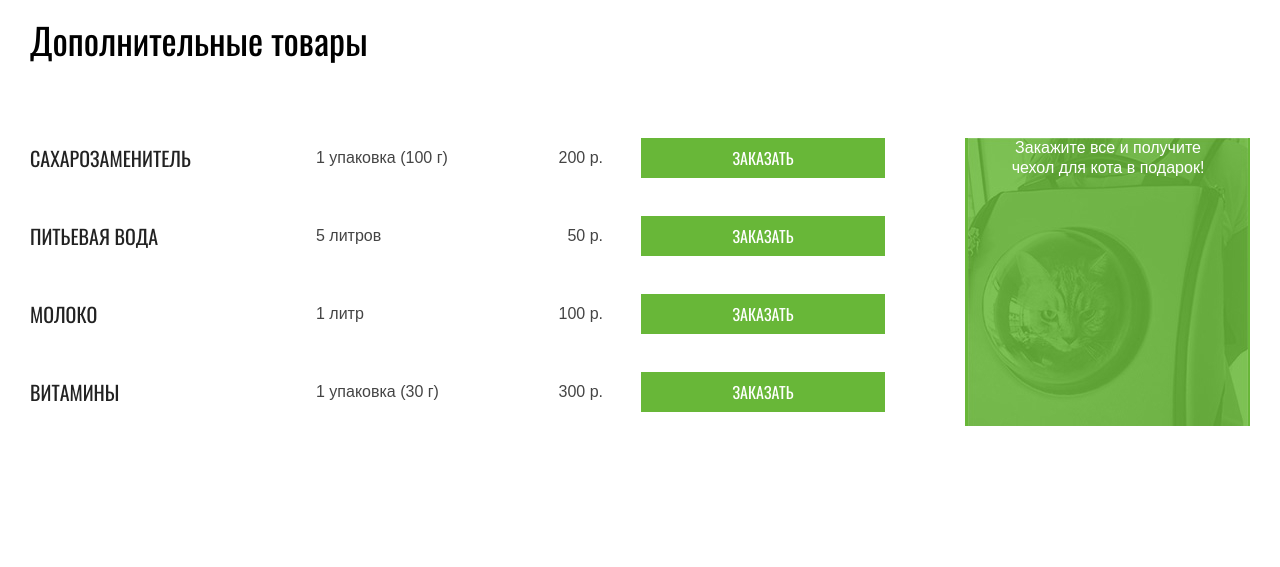
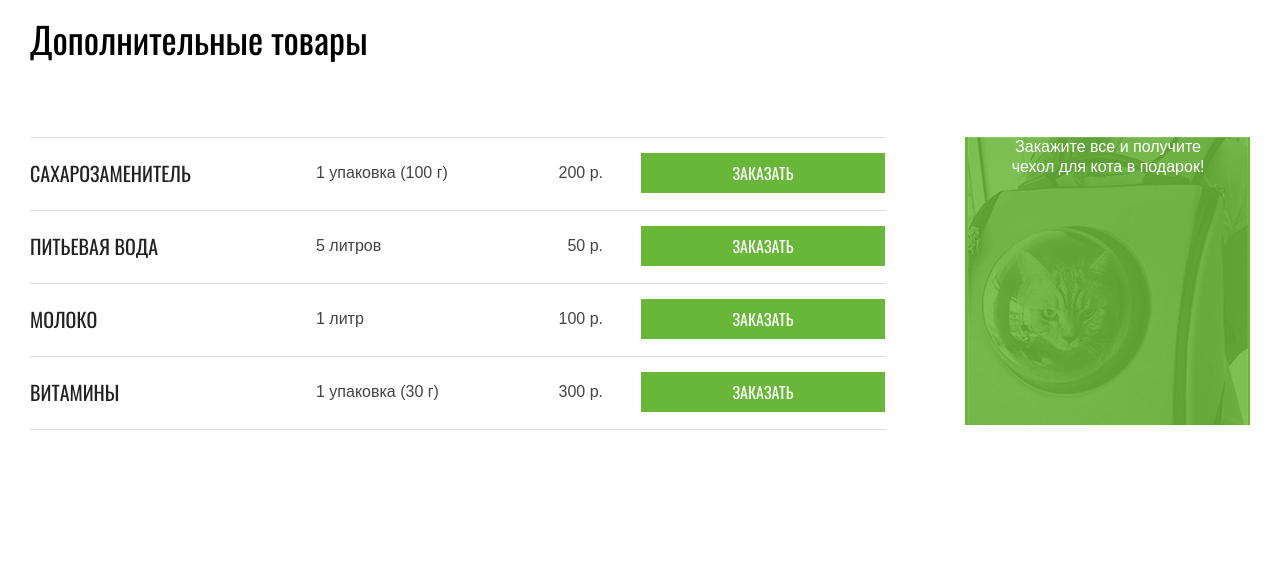
Before and after one commit to lynx-boop/1814839-cat-energy-23, a website: page source/catalog.html in a window 1280 px wide. Shown: the part 1176-1743 px from the top of the page. Drawn offline with nearby package versions, Linux system fonts and the light colour scheme; files that its build step writes are made by us from their sources.

Commit message:
настраивает бордеры у блока доп
Signed-off-by: lynx-boop <shimukurumhi@gmail.com>

```diff
--- a/source/sass/blocks/additional.scss
+++ b/source/sass/blocks/additional.scss
@@ -37,10 +37,18 @@
 }
 
 .additional__item {
-  padding-bottom: 30px;
+  padding-top: 13px;
+  padding-bottom: 19px;
+  border-top: 1px solid $grey-300;
+
+  &:last-child {
+    border-bottom: 1px solid $grey-300;
+  }
 
   @media (min-width: $tablet-width) {
-    padding-bottom: 38px;
+    padding: 26px 38px 28px;
+    border-right: 1px solid $grey-300;
+    border-left: 1px solid $grey-300;
   }
 
   @media (min-width: $desktop-width) {
@@ -48,6 +56,9 @@
     justify-content: space-between;
     align-items: center;
     margin: 0;
+    padding: 15px 0 17px;
+    border-right: none;
+    border-left: none;
   }
 }
 
@@ -57,13 +68,13 @@
   @media (min-width: $tablet-width) {
     display: flex;
     justify-content: space-between;
-    margin-bottom: 35px;
   }
 
   @media (min-width: $desktop-width) {
     margin: 0;
     align-items: center;
     flex-grow: 1;
+    margin-bottom: 0;
   }
 }
 
@@ -99,7 +110,7 @@
   @media (min-width: $tablet-width) {
     font-size: 20px;
     line-height: 20px;
-    margin-bottom: 25px;
+    margin-bottom: 0;
   }
 
   @media (min-width: $desktop-width) {
--- a/source/sass/blocks/card.scss
+++ b/source/sass/blocks/card.scss
@@ -1,9 +1,11 @@
 .card {
   &--show-more {
     display: block;
+    border-bottom: 1px solid $grey-300;
 
     @media (min-width: $tablet-width) {
       display: grid;
+      border: none;
     }
   }
 }
@@ -108,5 +110,3 @@
   background-color: $grey-100;
   color: $grey-900;
 }
-
-// FIXME почему кнопки так себя ведут, как это можно исправить?
--- a/source/sass/blocks/gift.scss
+++ b/source/sass/blocks/gift.scss
@@ -30,5 +30,3 @@
     text-align: center;
   }
 }
-
-// FIXME почему-то не примеянется vertical-align. Как этло исправить?
--- a/source/sass/blocks/page-main.scss
+++ b/source/sass/blocks/page-main.scss
@@ -5,8 +5,7 @@
 
 .page-main__main-title {
   margin: 0;
-  margin-bottom: 82px;
-  border-top: 1px solid $grey-300;
+  margin-bottom: 41px;
   align-self: center;
   font-size: 36px;
   line-height: 36px;
@@ -15,11 +14,11 @@
   @media (min-width: $tablet-width) {
     font-size: 60px;
     line-height: 60px;
+    margin-bottom: 82px;
   }
 
   &--form {
     margin-bottom: 37px;
-    border: none;
 
     @media (min-width: $tablet-width) {
       margin-bottom: 54px;
```
